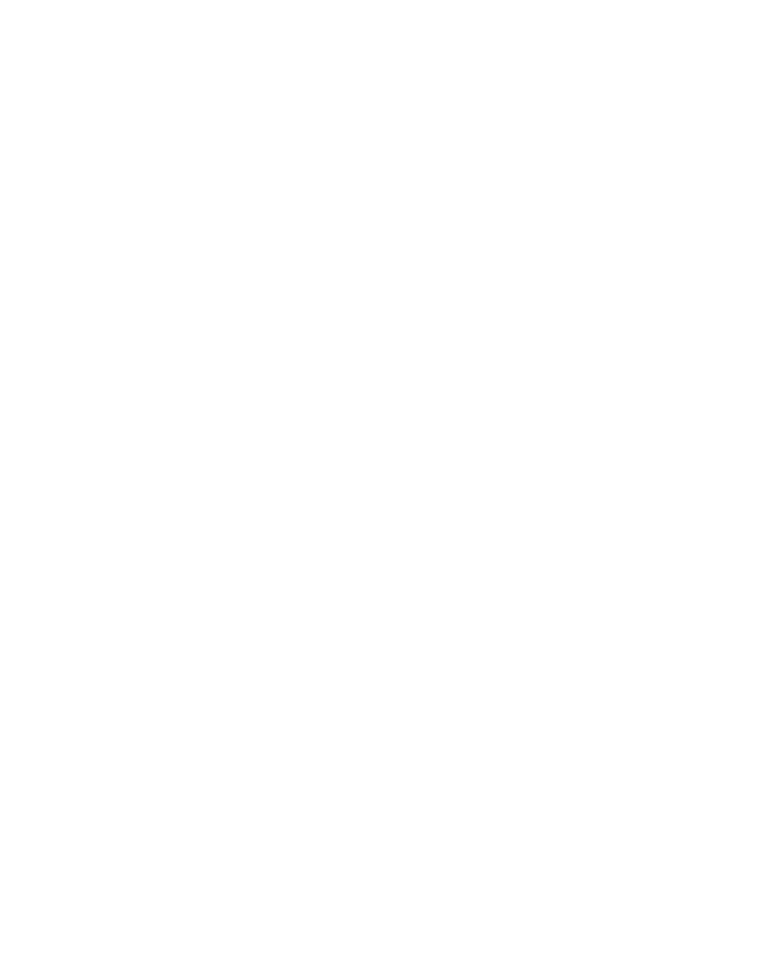
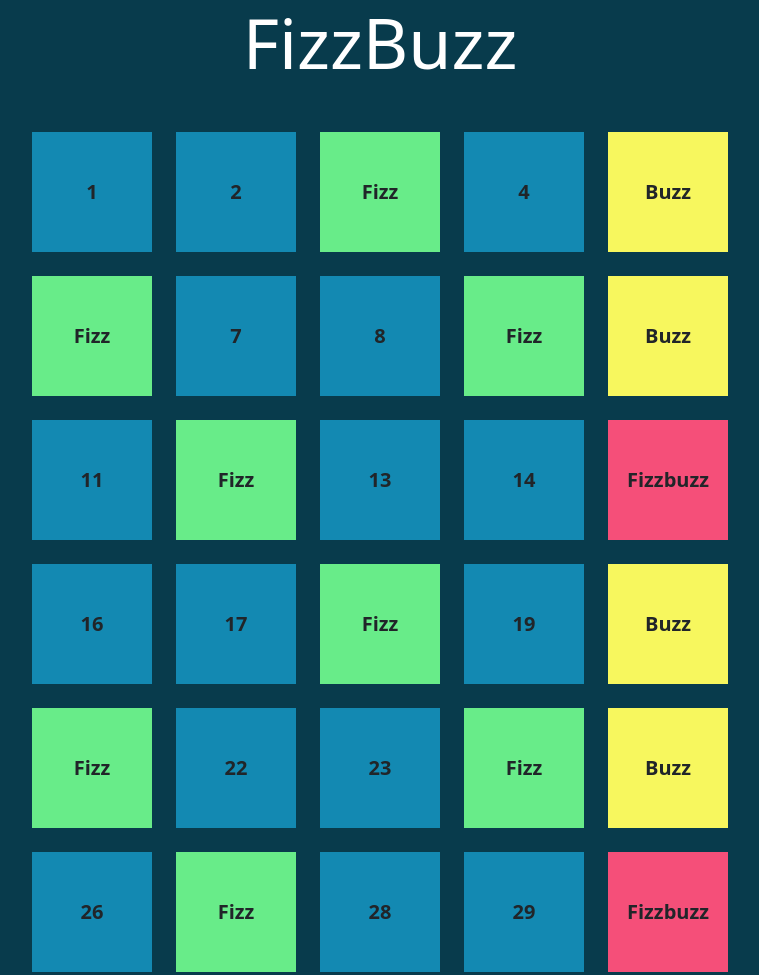
Before and after one commit to Gino804/js-fizzbuzz, a plain HTML site: page index.html in a window 1280 px wide. Shown: the top 975 px of the page, without its empty margins (260-1019 px from the left). Before the commit the page ends 800 px from the top, so only its background shows below. Drawn offline with nearby package versions, Linux system fonts and the light colour scheme.

Commit message:
Added bonus

```diff
--- a/css/style.css
+++ b/css/style.css
@@ -0,0 +1,41 @@
+body
+{
+    background-color:#083B4C;
+}
+
+h1
+{
+    font-size:70px;
+}
+
+#container
+{
+    width:60%;
+    margin:auto;
+}
+
+.square
+{
+    height:120px;
+    width:120px;
+    background-color:#1389B2;
+    text-align:center;
+    line-height:120px;
+    font-weight:bold;
+    font-size:20px;
+}
+
+.bg-green
+{
+    background-color:rgb(104, 236, 137);
+}
+
+.bg-yellow
+{
+    background-color:rgb(247, 247, 94);
+}
+
+.bg-red
+{
+    background-color:rgb(245, 79, 121);
+}
--- a/index.html
+++ b/index.html
@@ -5,9 +5,21 @@
     <meta http-equiv="X-UA-Compatible" content="IE=edge" />
     <meta name="viewport" content="width=device-width, initial-scale=1.0" />
     <title>FizzBuzz</title>
+    <link
+      rel="stylesheet"
+      href="https://cdn.jsdelivr.net/npm/bootstrap@5.2.3/dist/css/bootstrap.min.css"
+    />
     <link rel="stylesheet" href="css/style.css" />
   </head>
   <body>
+    <main>
+      <h1 class="text-white text-center mb-5">FizzBuzz</h1>
+      <div
+        class="d-flex flex-wrap gap-4 justify-content-center"
+        id="container"
+      ></div>
+    </main>
+
     <script src="js/script.js"></script>
   </body>
 </html>
--- a/js/script.js
+++ b/js/script.js
@@ -2,7 +2,12 @@ console.log('JS OK');
 
 // 0 - Recupero dal DOM il contenitore
 
+const container = document.getElementById('container');
+console.log(container);
+
 // 1 - Creo la variabile che dovrà andare in output
+
+let code = '';
 
 // 2 - Inizializzo un ciclo che restituisca i numeri da 1 a 100
 
@@ -11,21 +16,25 @@ for(let i = 1; i <= 100; i++)
     // Se il numero è multiplo sia di 3 che di 5
     if(i % 3 === 0 && i % 5 === 0)
     {
-        console.log('FizzBuzz');
+        code += '<div class="square bg-red">Fizzbuzz</div>';
     }
     // Se il numero è multiplo di 3
     else if(i % 3 === 0)
     {
-        console.log('Fizz');
+        code += '<div class="square bg-green">Fizz</div>';
     }
     // Se il numero è multiplo di 5
     else if(i % 5 === 0)
     {
-        console.log('Buzz');
+        code += '<div class="square bg-yellow">Buzz</div>';
     }
     // Altrimenti
     else
     {
-        console.log(i);
+        code += `<div class="square">${i}</div>`;
     }
 }
+
+// 4 - Inserisco nel contenitore il codice HTML
+
+container.innerHTML = code;
```
Also changed, not shown: 1 other file.
